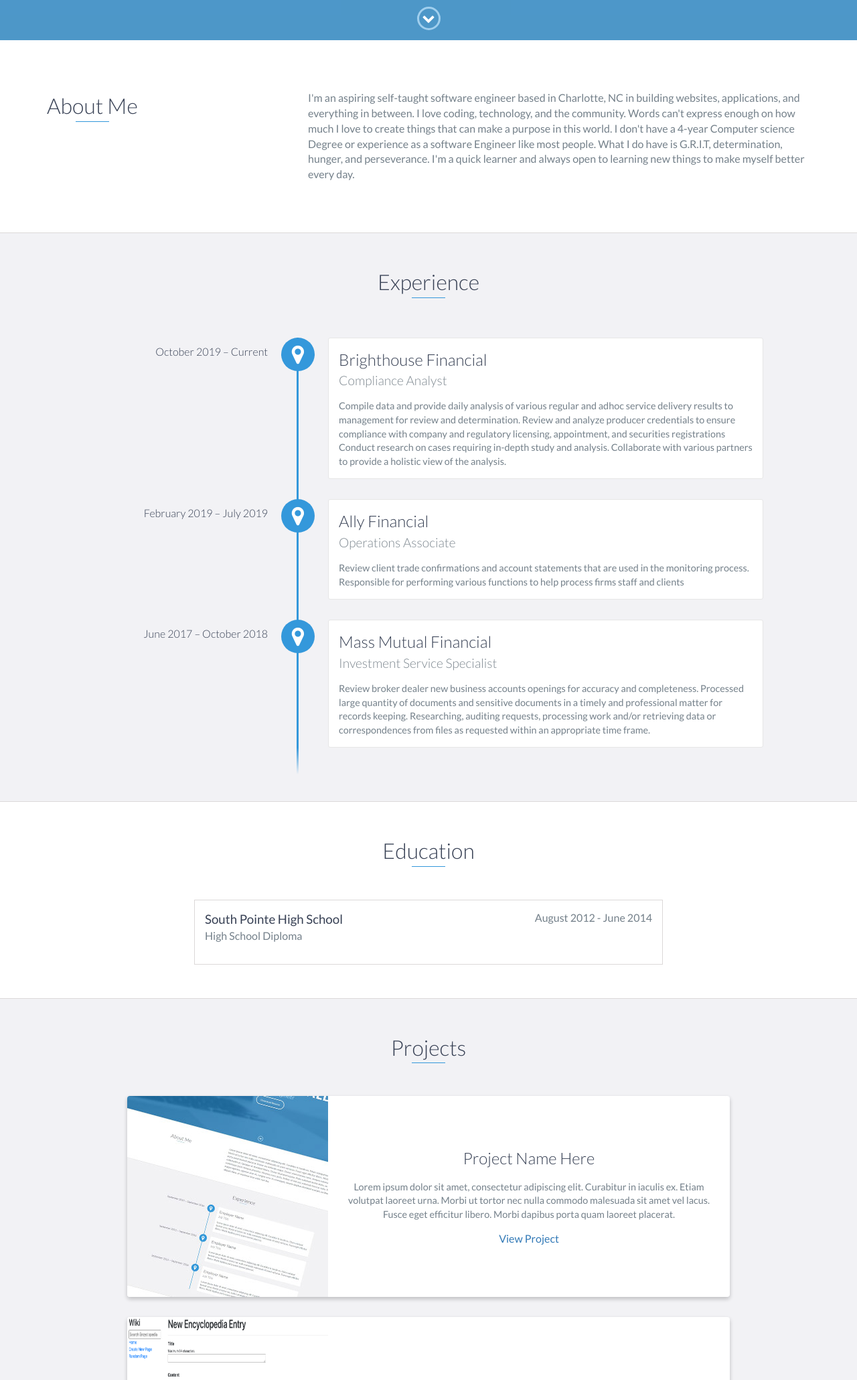
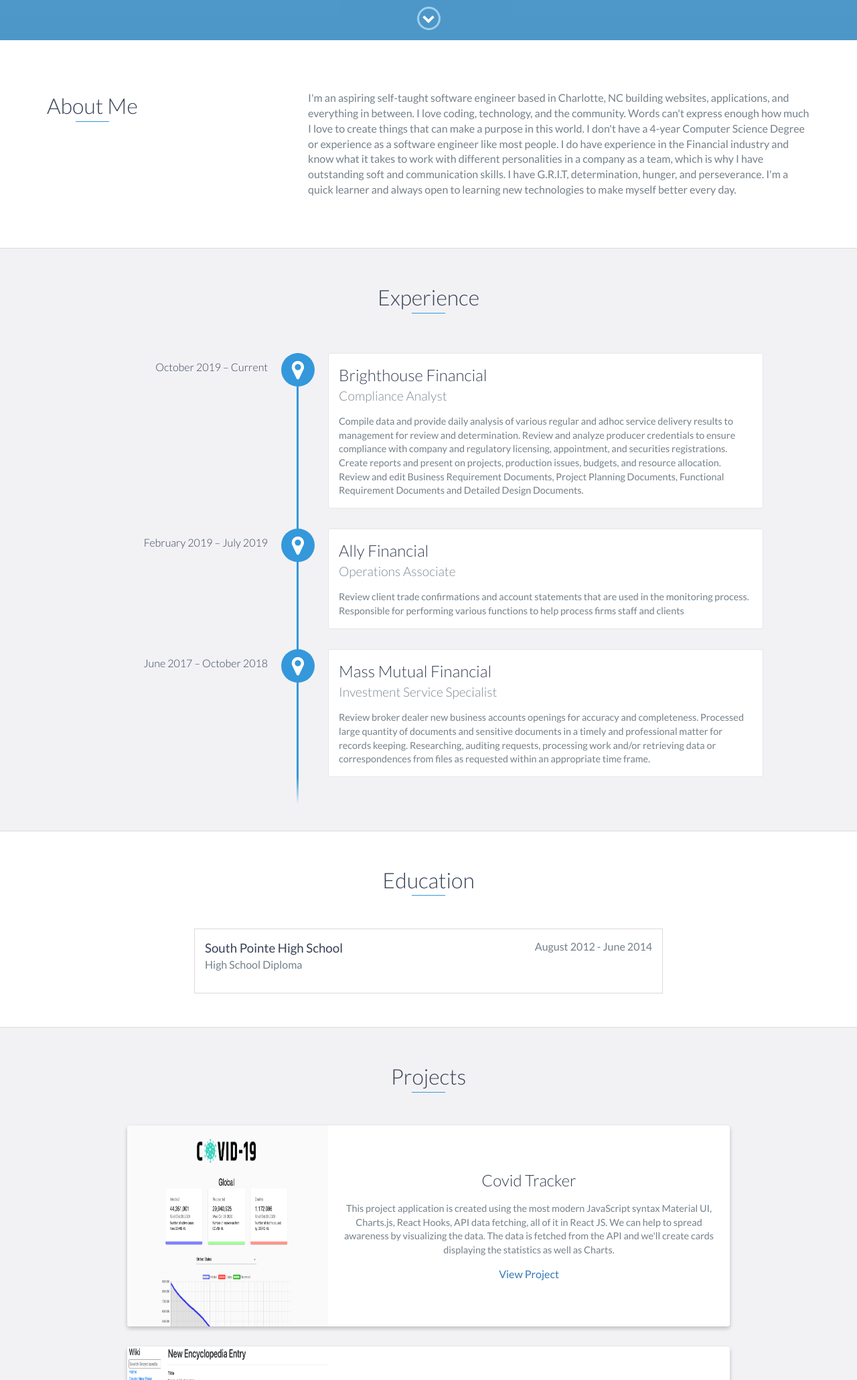
Before and after one commit to DexterTMyles/Portfolio, a website: page index.html in a window 1280 px wide. Shown: the part 740-2800 px from the top of the page at 67% size. Drawn offline with nearby package versions, Linux system fonts and the light colour scheme.

Commit message:
Added new Projects

```diff
--- a/index.html
+++ b/index.html
@@ -53,7 +53,7 @@
         <h1>Dexter Myles</h1>
         <h2>Software Engineer</h2>
         <a
-          href="./static/Dextercode.pdf"
+          href="./static/Dexter2020.pdf"
           download="Dextercode.pdf"
           class="btn-rounded-white"
           >Download Resume</a
@@ -80,11 +80,7 @@
           </div>
           <div class="col-md-8">
             <p>
-              I'm an aspiring self-taught software engineer based in Charlotte, NC in building websites, applications, and everything
-              in between. I love coding, technology, and the community. Words can't express enough on how much I love to create things
-              that can make a purpose in this world. I don't have a 4-year Computer science Degree or experience as a software
-              Engineer like most people. What I do have is G.R.I.T, determination, hunger, and perseverance. I'm a quick learner and
-              always open to learning new things to make myself better every day.
+              I'm an aspiring self-taught software engineer based in Charlotte, NC building websites, applications, and everything in between. I love coding, technology, and the community. Words can't express enough how much I love to create things that can make a purpose in this world. I don't have a 4-year Computer Science Degree or experience as a software engineer like most people. I do have experience in the Financial industry and know what it takes to work with different personalities in a company as a team, which is why I have outstanding soft and communication skills. I have G.R.I.T, determination, hunger, and perseverance. I'm a quick learner and always open to learning new technologies to make myself better every day.
             </p>
           </div>
         </div>
@@ -99,13 +95,10 @@
           <h3>Brighthouse Financial</h3>
           <h4>Compliance Analyst</h4>
           <p>
-            Compile data and provide daily analysis of various regular and adhoc
-            service delivery results to management for review and determination.
-            Review and analyze producer credentials to ensure compliance with
-            company and regulatory licensing, appointment, and securities
-            registrations Conduct research on cases requiring in-depth study and
-            analysis. Collaborate with various partners to provide a holistic
-            view of the analysis.
+            Compile data and provide daily analysis of various regular and adhoc service delivery results to management for review and determination.
+Review and analyze producer credentials to ensure compliance with company and regulatory licensing, appointment, and securities registrations.
+Create reports and present on projects, production issues, budgets, and resource allocation.
+Review and edit Business Requirement Documents, Project Planning Documents, Functional Requirement Documents and Detailed Design Documents.
           </p>
         </div>
 
@@ -166,19 +159,15 @@
         <div class="row">
           <div class="project shadow-large">
             <div class="project-image">
-              <img src="images/project.jpg" />
+              <img src="images/covid.jpg"width="300px" height="300px" />
             </div>
             <!-- End .project-image -->
             <div class="project-info">
-              <h3>Project Name Here</h3>
+              <h3>Covid Tracker</h3>
               <p>
-                Lorem ipsum dolor sit amet, consectetur adipiscing elit.
-                Curabitur in iaculis ex. Etiam volutpat laoreet urna. Morbi ut
-                tortor nec nulla commodo malesuada sit amet vel lacus. Fusce
-                eget efficitur libero. Morbi dapibus porta quam laoreet
-                placerat.
+                 This project application is created using the most modern JavaScript syntax Material UI, Charts.js, React Hooks, API data fetching, all of it in React JS. We can help to spread awareness by visualizing the data. The data is fetched from the API and we'll create cards displaying the statistics as well as Charts.
               </p>
-              <a href="#">View Project</a>
+              <a href="https://covidtrackerappp.netlify.app/" target="_blank">View Project</a>
             </div>
             <!-- End .project-info -->
           </div>
@@ -195,6 +184,21 @@
                 Design of Wikipedia-like online encyclopedia- Uses Github Markdown syntax to write the contents of encyclopedia for entries Using Python and Django.
               </p>
               <a href="https://wiki-page-dm.herokuapp.com/" target="_blank">View Project</a>
+            </div>
+            <!-- End .project-info -->
+          </div>
+          <!-- End .project -->
+          <div class="project shadow-large">
+            <div class="project-image">
+              <img src="images/Mem.jpg" width="300px" height="300px" />
+            </div>
+            <!-- End .project-image -->
+            <div class="project-info">
+              <h3>Flash Card</h3>
+              <p>
+                I created a FlashCard website that can be used for like studying for a big test that you have. The traditional way would be going to the store buying flash cards. This app will take away writing and be more useful for this for more computer people. I created this app using Vanilla JavaScript and CSS with all questions and answers in local storage.
+              </p>
+              <a href="https://memorycardappp.netlify.app/" target="_blank">View Project</a>
             </div>
             <!-- End .project-info -->
           </div>
@@ -276,6 +280,7 @@
           </div>
         </div>
       </div>
+      <span id="siteseal"><script async type="text/javascript" src="https://seal.godaddy.com/getSeal?sealID=9gvZNAtypUF3Yedolu2jxiCPeOaubRxpkqw42MQRDldsiuxLd8Csk1BwiYI9"></script></span>
     </footer>
     <!-- End footer -->
 
```
Also changed, not shown: images/Mem.jpg (added), images/covid.jpg (added), 2 other files.
